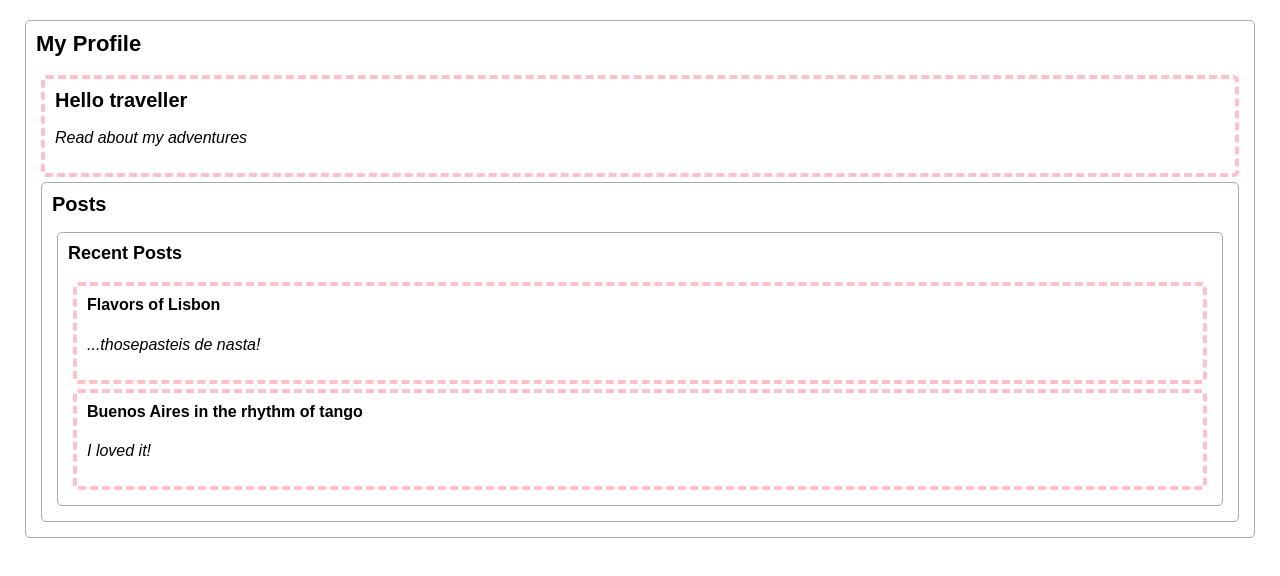
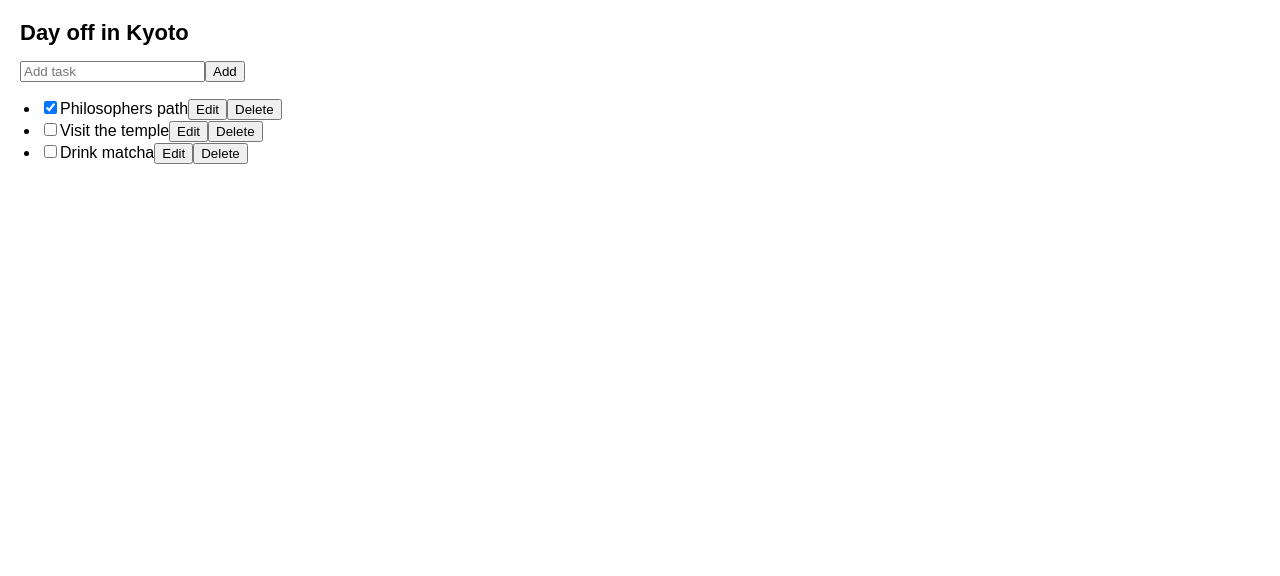
Before and after one commit to Sheddiey/Frontend-mentor-Projects, a React (Create React App) app in the folder my-app/: page / in a window 1280 px wide. Shown: the top 576 px of the page. Built offline with nearby package versions, Linux system fonts and the light colour scheme.

Commit message:
from intro tu reducers

```diff
--- a/my-app/src/App.js
+++ b/my-app/src/App.js
@@ -1,5 +1,5 @@
-import Page from "./Managing state/Passing-data-deeply-context/Page";
+import TaskApp from "./Managing state/Scaling-up--reducer_context/TaskApp";
 
 export default function App() {
-  return <Page />
+  return <TaskApp />
 }
--- /dev/null
+++ b/my-app/src/Managing state/Scaling-up--reducer_context/AddTask.jsx
@@ -0,0 +1,18 @@
+import { useState } from "react";
+
+export default function AddTask({ onAddTask }) {
+    const [text, setText] = useState('');
+    return (
+        <>
+            <input
+                placeholder="Add task"
+                value={text}
+                onChange={e => setText(e.target.value)}
+            />
+            <button onClick={() => {
+                setText('');
+                onAddTask(text);
+            }}>Add</button>
+        </>
+    );
+}
--- /dev/null
+++ b/my-app/src/Managing state/Scaling-up--reducer_context/TaskApp.jsx
@@ -0,0 +1,78 @@
+import { useReducer } from "react";
+import AddTask from "./AddTask";
+import TaskList from "./TaskList";
+
+export default function TaskApp() {
+  const [tasks, dispatch] = useReducer(taskReducer, initialTasks);
+
+  function handleAddTask(text) {
+    dispatch({
+      type: "added",
+      id: nextId++,
+      text: text,
+    });
+  }
+
+  function handleChangeTask(task) {
+    dispatch({
+      type: "changed",
+      task: task,
+    });
+  }
+
+  function handleDeleteTask(taskId) {
+    dispatch({
+      type: "deleted",
+      id: taskId,
+    });
+  }
+
+  return (
+    <>
+      <h1>Day off in Kyoto</h1>
+      <AddTask onAddTask={handleAddTask} />
+      <TaskList
+        tasks={tasks}
+        onChangeTask={handleChangeTask}
+        onDeleteTask={handleDeleteTask}
+      />
+    </>
+  );
+}
+
+function taskReducer(tasks, action) {
+  switch (action.type) {
+    case "added": {
+      return [
+        ...tasks,
+        {
+          id: action.id,
+          text: action.text,
+          done: false,
+        },
+      ];
+    }
+    case "changed": {
+      return tasks.map((t) => {
+        if (t.id === action.task.id) {
+          return action.task;
+        } else {
+          return t;
+        }
+      });
+    }
+    case "deleted": {
+      return tasks.filter((t) => t.id !== action.id);
+    }
+    default: {
+      throw Error("Unknown action: " + action.type);
+    }
+  }
+}
+
+let nextId = 3;
+const initialTasks = [
+  { id: 0, text: "Philosophers path", done: true },
+  { id: 1, text: "Visit the temple", done: false },
+  { id: 2, text: "Drink matcha", done: false },
+];
--- /dev/null
+++ b/my-app/src/Managing state/Scaling-up--reducer_context/TaskList.jsx
@@ -0,0 +1,58 @@
+import { useState } from "react";
+
+export default function TaskList({ tasks, onChangeTask, onDeleteTask }) {
+  return (
+    <ul>
+      {tasks.map((task) => (
+        <li key={task.id}>
+          <Task task={task} onChange={onChangeTask} onDelete={onDeleteTask} />
+        </li>
+      ))}
+    </ul>
+  );
+}
+
+function Task({ task, onChange, onDelete }) {
+  const [isEditing, setIsEditing] = useState(false);
+  let taskContent;
+  if (isEditing) {
+    taskContent = (
+      <>
+        <input
+          value={task.text}
+          onChange={(e) => {
+            onChange({
+              ...task,
+              text: e.target.value,
+            });
+          }}
+        />
+        <button onClick={() => setIsEditing(false)}>Save</button>
+      </>
+    );
+  } else {
+    taskContent = (
+      <>
+        {task.text}
+        <button onClick={() => setIsEditing(true)}>Edit</button>
+      </>
+    );
+  }
+
+  return (
+    <label>
+      <input
+        type="checkbox"
+        checked={task.done}
+        onChange={(e) => {
+          onChange({
+            ...task,
+            done: e.target.checked,
+          });
+        }}
+      />
+      {taskContent}
+      <button onClick={() => onDelete(task.id)}>Delete</button>
+    </label>
+  );
+}
```
